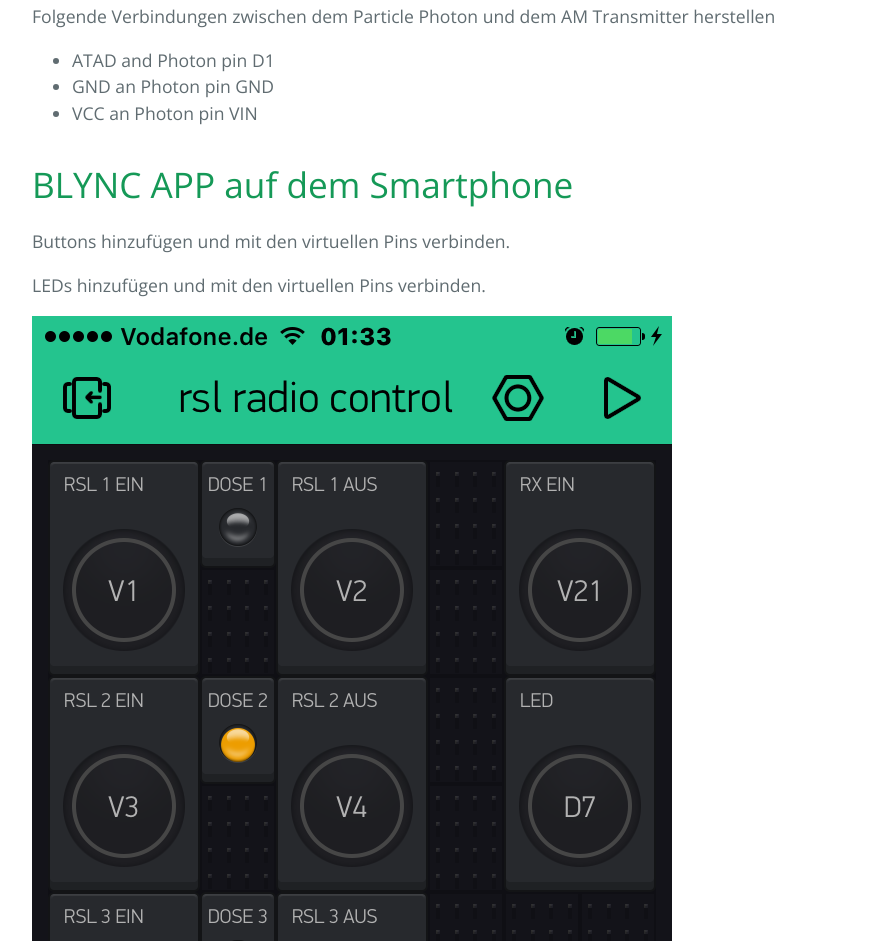
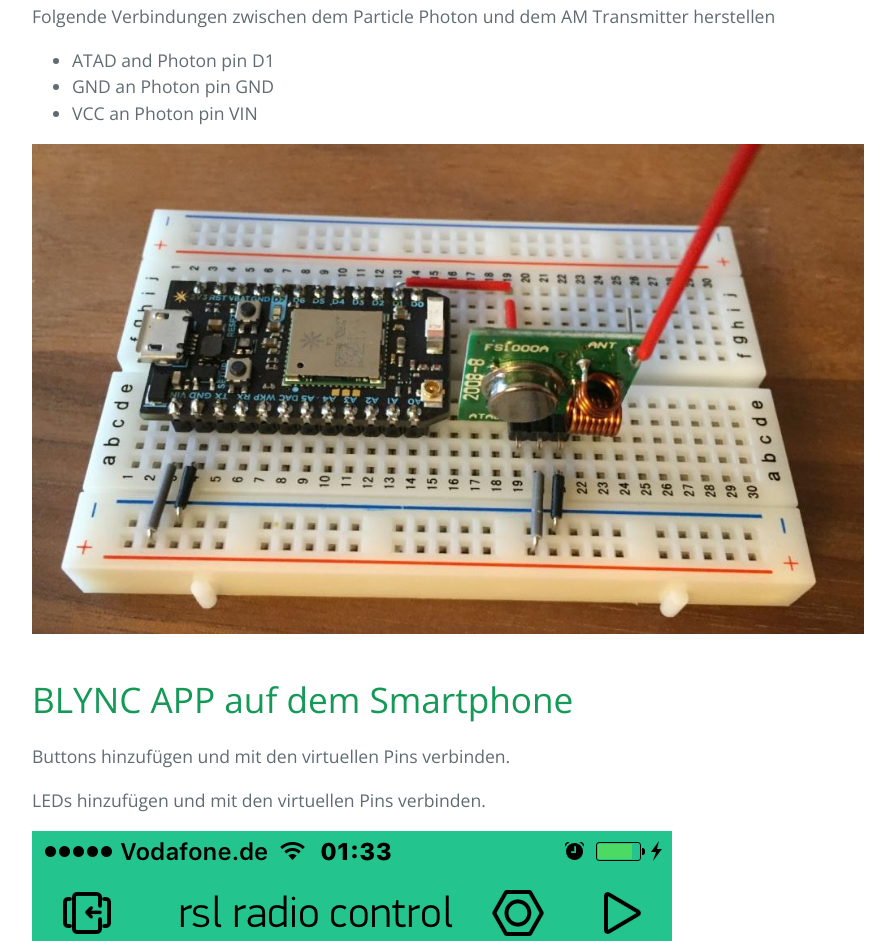
Before and after one commit to df3xc/rsl_switch, a plain HTML site: page index.html in a window 1280 px wide. Shown: the part 3102-4043 px from the top of the page, without its empty margins (192-1087 px from the left). Drawn offline with nearby package versions, Linux system fonts and the light colour scheme.

```diff
--- a/index.html
+++ b/index.html
@@ -74,6 +74,8 @@ Mit der PARTICLE WEB IDE und der BLYNK Library die blaue LED and D7 ein- und aus
 <li>GND an Photon pin GND</li>
 <li>VCC an Photon pin VIN</li>
 </ul>
+
+<p><img src="http://df3xc.github.io/rsl_switch/pictures/breadboard.PNG" alt=""></p>
 
 <h1>
 <a id="blync-app-auf-dem-smartphone" class="anchor" href="#blync-app-auf-dem-smartphone" aria-hidden="true"><span class="octicon octicon-link"></span></a>BLYNC APP auf dem Smartphone</h1>
```
Also changed, not shown: params.json (+1 -1 lines).
